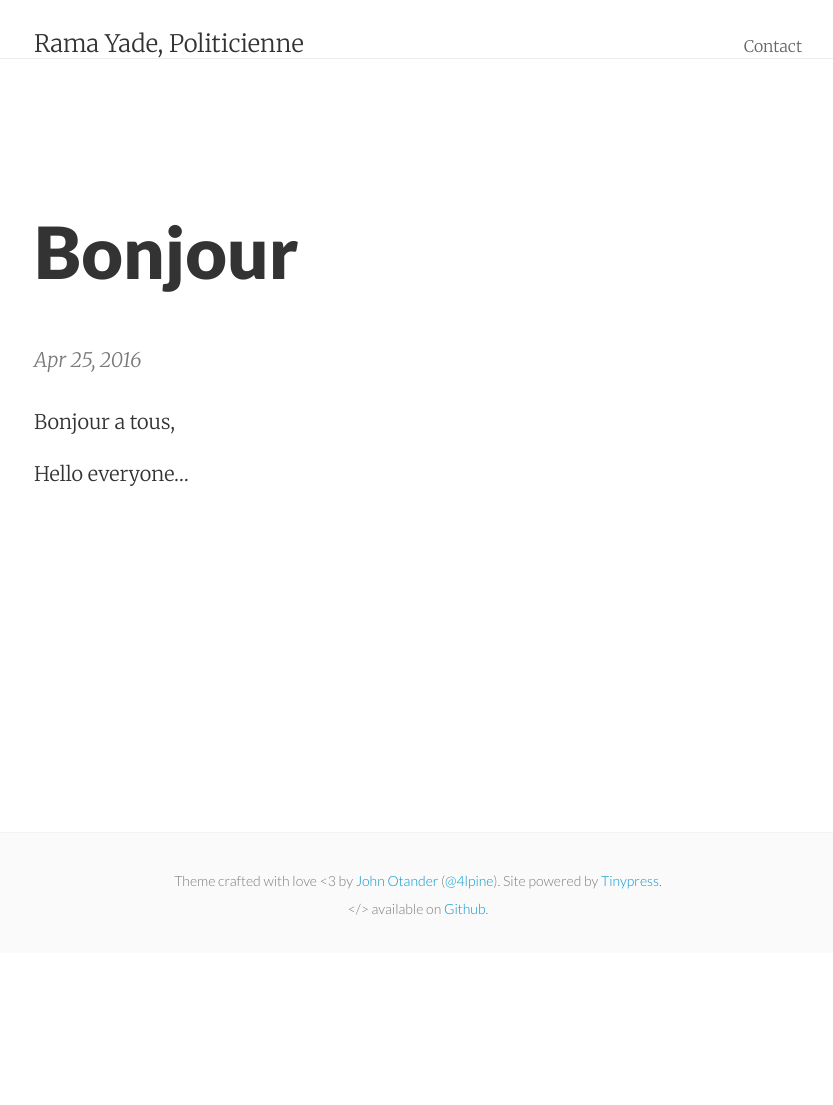
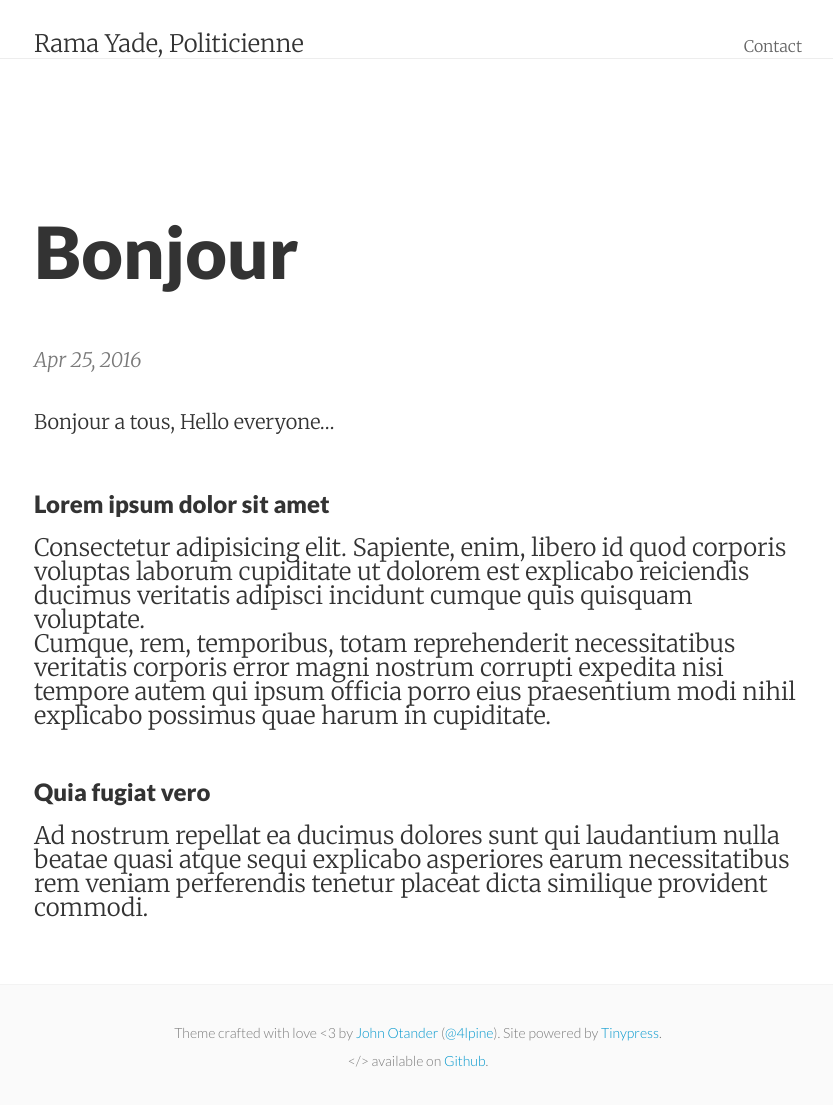
Before and after one commit to ryade/ryade.github.io, a Jekyll site: the page built from _posts/2016-04-25-bonjour.markdown, in a window 1280 px wide. Shown: the whole page, without its empty margins (222-1055 px from the left). Built offline with Jekyll 4.4.1, drawn with Linux system fonts in a browser that asks for light colours; before the commit the page ends 953 px from its top, so only the background shows below that.

Commit message:
Update 2016-04-25-bonjour.markdown

```diff
--- a/_posts/2016-04-25-bonjour.markdown
+++ b/_posts/2016-04-25-bonjour.markdown
@@ -4,5 +4,8 @@ title: Bonjour
 layout: post
 ---
 Bonjour a tous,
+Hello everyone...
 
-Hello everyone...
+<h3>Lorem ipsum dolor sit amet</h3><div>Consectetur adipisicing elit. Sapiente, enim, libero id quod corporis voluptas laborum cupiditate ut dolorem est explicabo reiciendis ducimus veritatis adipisci incidunt cumque quis quisquam voluptate.</div>
+<div>Cumque, rem, temporibus, totam reprehenderit necessitatibus veritatis corporis error magni nostrum corrupti expedita nisi tempore autem qui ipsum officia porro eius praesentium modi nihil explicabo possimus quae harum in cupiditate.</div>
+<h3>Quia fugiat vero</h3><div>Ad nostrum repellat ea ducimus dolores sunt qui laudantium nulla beatae quasi atque sequi explicabo asperiores earum necessitatibus rem veniam perferendis tenetur placeat dicta similique provident commodi.</div>
```
